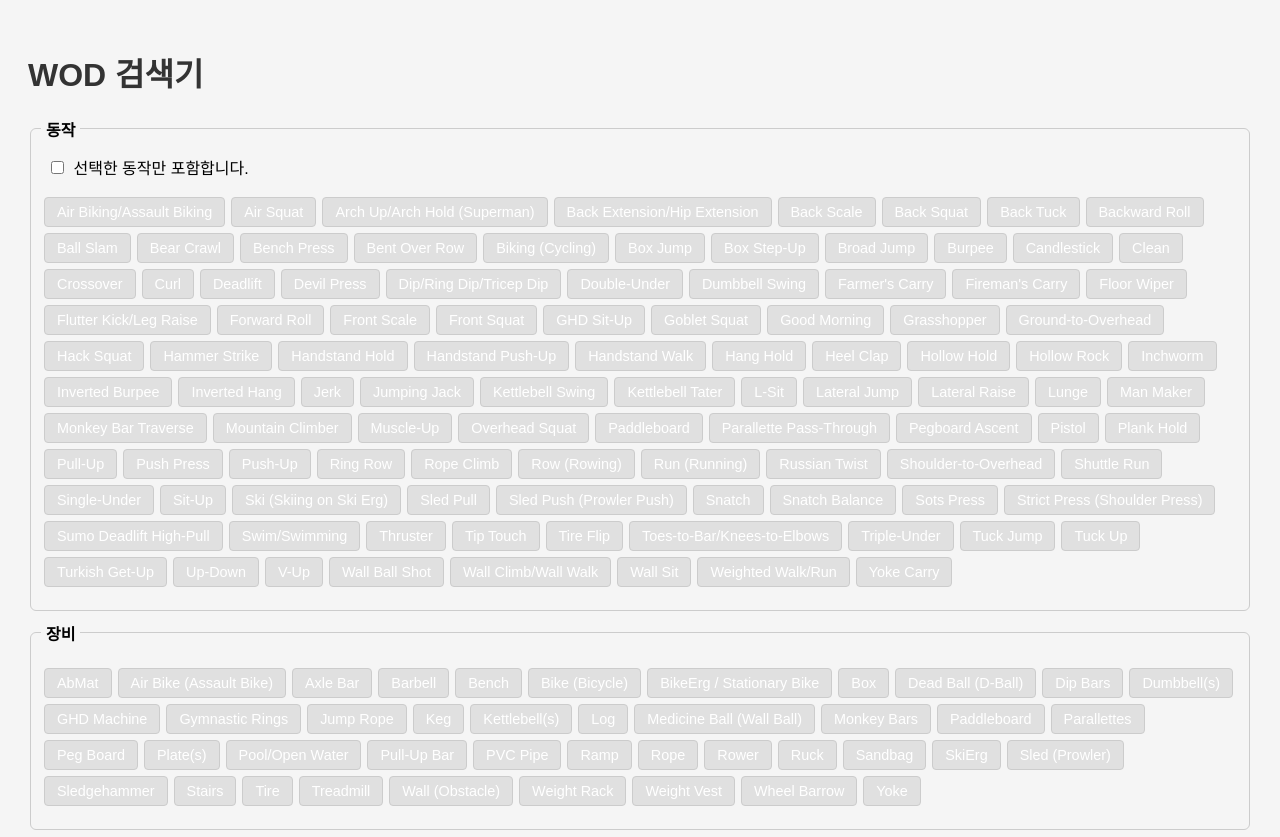
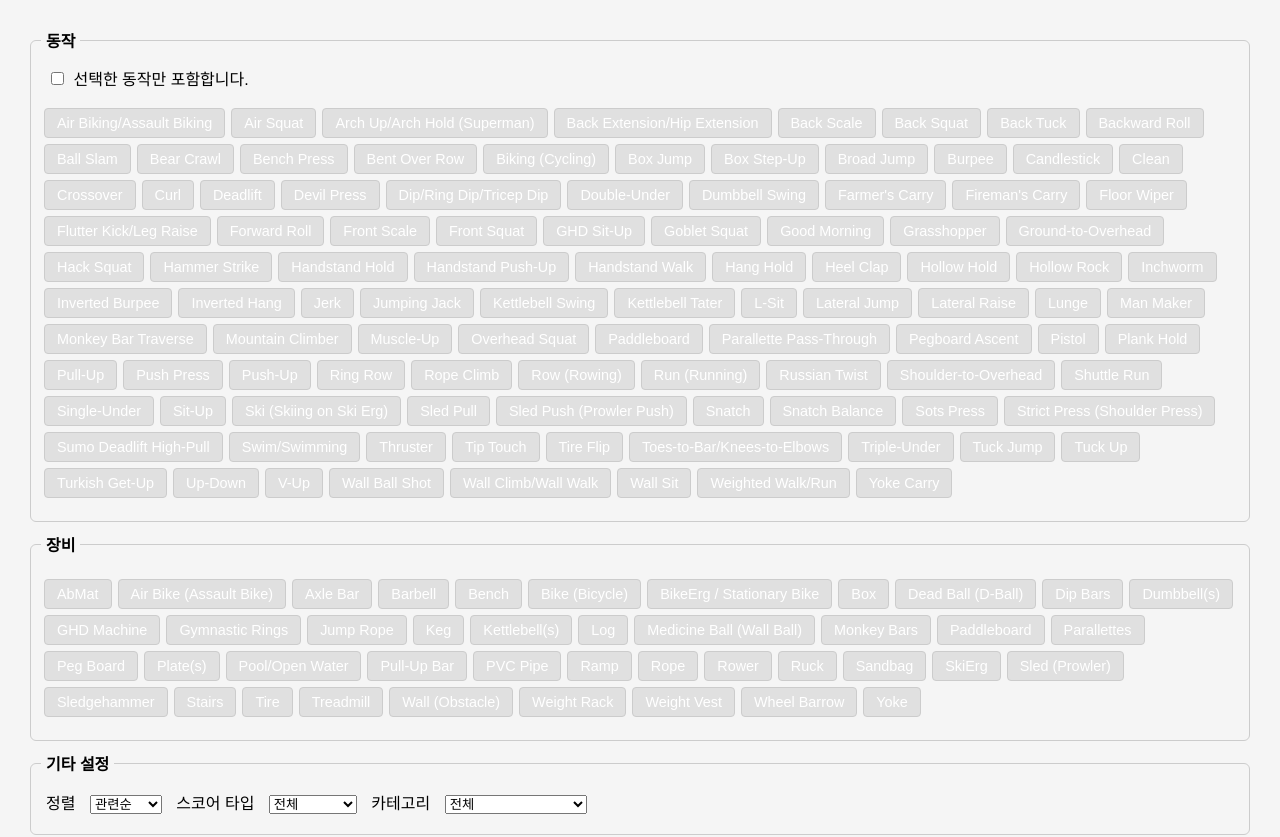
Before and after one commit to khjzzm/wod, a plain HTML site: page index.html in a window 1280 px wide. Shown: the top 837 px of the page. Drawn offline with Linux system fonts and the light colour scheme; no server answers.

Commit message:
제목추가

```diff
--- a/index.html
+++ b/index.html
@@ -3,13 +3,11 @@
 <head>
   <meta charset="UTF-8" />
   <meta name="viewport" content="width=device-width, initial-scale=1.0" />
-  <title>WOD Finder</title>
+  <title>김짱 와드검색기</title>
   <link rel="stylesheet" href="style.css" />
   <script src="script.js"></script>
 </head>
 <body>
-  <h1>WOD 검색기</h1>
-
   <div>
     <!-- 동작 영역 -->
     <fieldset>
```
